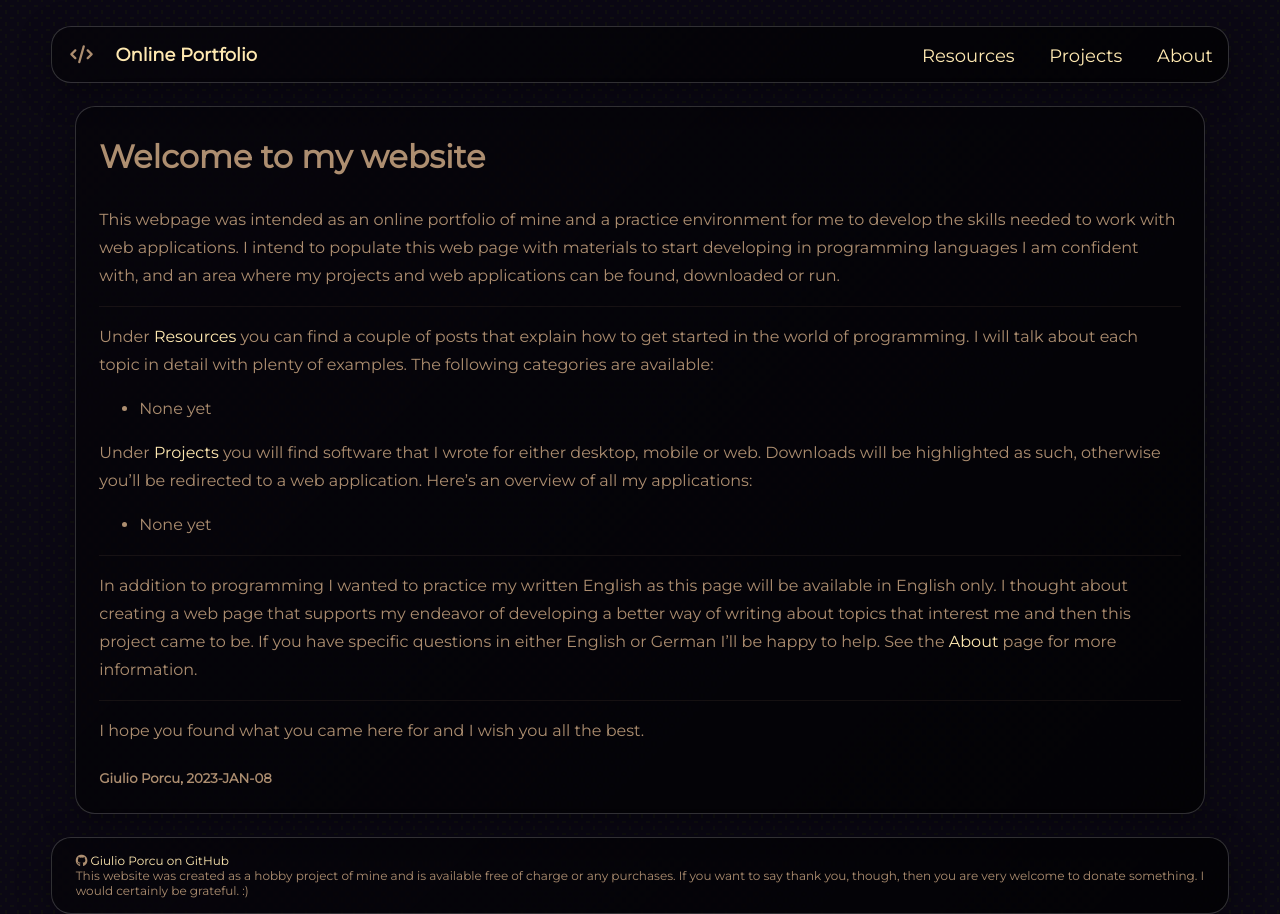
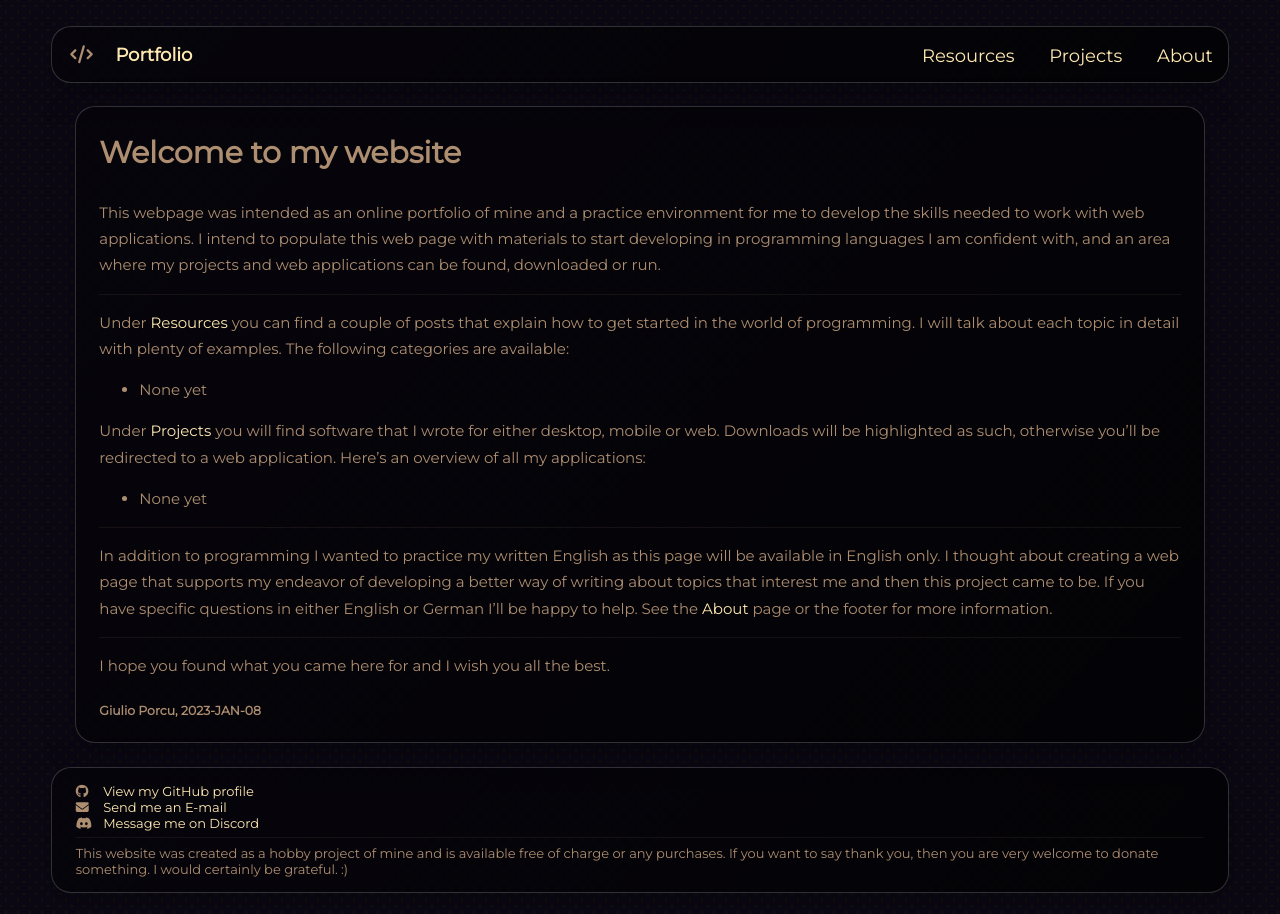
Before and after one commit to GiulioPorcu/giulioporcu.github.io, a Jekyll site: the page built from home.md, in a window 1280 px wide. Built offline with Jekyll 4.4.1, drawn with Linux system fonts in a browser that asks for light colours; our own code applies the rules of GitHub Pages for plain Markdown files.

Commit message:
Updated footer

```diff
--- a/_includes/footer.html
+++ b/_includes/footer.html
@@ -1,13 +1,31 @@
 <footer class="glass footer">
     <div>
         <div>
-            <i class="fa-brands fa-github"></i>
-            <a href="{{ site.data.info.github_url }}" target="_blank" class="footer-link">
-                {{ site.data.info.author }} on GitHub
+            <i class="fa-brands fa-github footer-socials-icon"></i>
+            <a href="{{ site.data.info.github_url }}" target="_blank">
+                View my GitHub profile
             </a>
         </div>
+
         <div>
-            {{ site.data.info.description }}
+            <i class="fa-solid fa-envelope footer-socials-icon"></i>
+            <a href="{{ site.data.info.email_url }}" target="_blank">
+                Send me an E-mail
+            </a>
+        </div>
+
+        <div>
+            <i class="fa-brands fa-discord footer-socials-icon"></i>
+            <a href="{{ site.data.info.discord_url }}" target="_blank">
+                Message me on Discord
+            </a>
+        </div>
+
+        <hr />
+
+        <div>
+            This website was created as a hobby project of mine and is available free of charge or any purchases. If you want to say thank you, then you are
+            very welcome to donate something. I would certainly be grateful. :)
         </div>
     </div>
 </footer>
--- a/_sass/main.scss
+++ b/_sass/main.scss
@@ -15,8 +15,9 @@
     --default-link-color: #FFE9B1;
     --default-highlight-color: #6d4ecd;
     --default-font-family: 'Montserrat', Helvetica, sans-serif;
+    --default-font-size: 15px;
     --default-header-fontsize: 18px;
-    --default-footer-fontsize: 12px;
+    --default-footer-fontsize: 13px;
     --body-background-main: #101010;
     --body-background-pattern: #0b0814;
 }
@@ -29,6 +30,7 @@ html {
 body {
     color: var(--default-text-color);
     font-family: var(--default-font-family);
+    font-size: var(--default-font-size);
     margin: 2% 4%;
     background-image: radial-gradient(var(--body-background-pattern) 4px, transparent 4px), radial-gradient(var(--body-background-pattern) 5px, transparent 5px);
     background-size: 12px 12px;
@@ -102,6 +104,10 @@ hr {
     font-size: var(--default-footer-fontsize);
 }
 
+.footer-socials-icon {
+    width: 24px;
+}
+
 .error-container {
     margin: 10px auto;
     text-align: center;
--- a/home.md
+++ b/home.md
@@ -26,7 +26,7 @@ you'll be redirected to a web application. Here's an overview of all my applicat
 
 In addition to programming I wanted to practice my written English as this page will be available in English only. I thought about creating a web page
 that supports my endeavor of developing a better way of writing about topics that interest me and then this project came to be. If you have specific questions
-in either English or German I'll be happy to help. See the [About]({{ site.data.navigation[2].link }}) page for more information.
+in either English or German I'll be happy to help. See the [About]({{ site.data.navigation[2].link }}) page or the footer for more information.
 
 ---
 
```
Also changed, not shown: _data/info.yml (+4 -6 lines), 9 other files.
